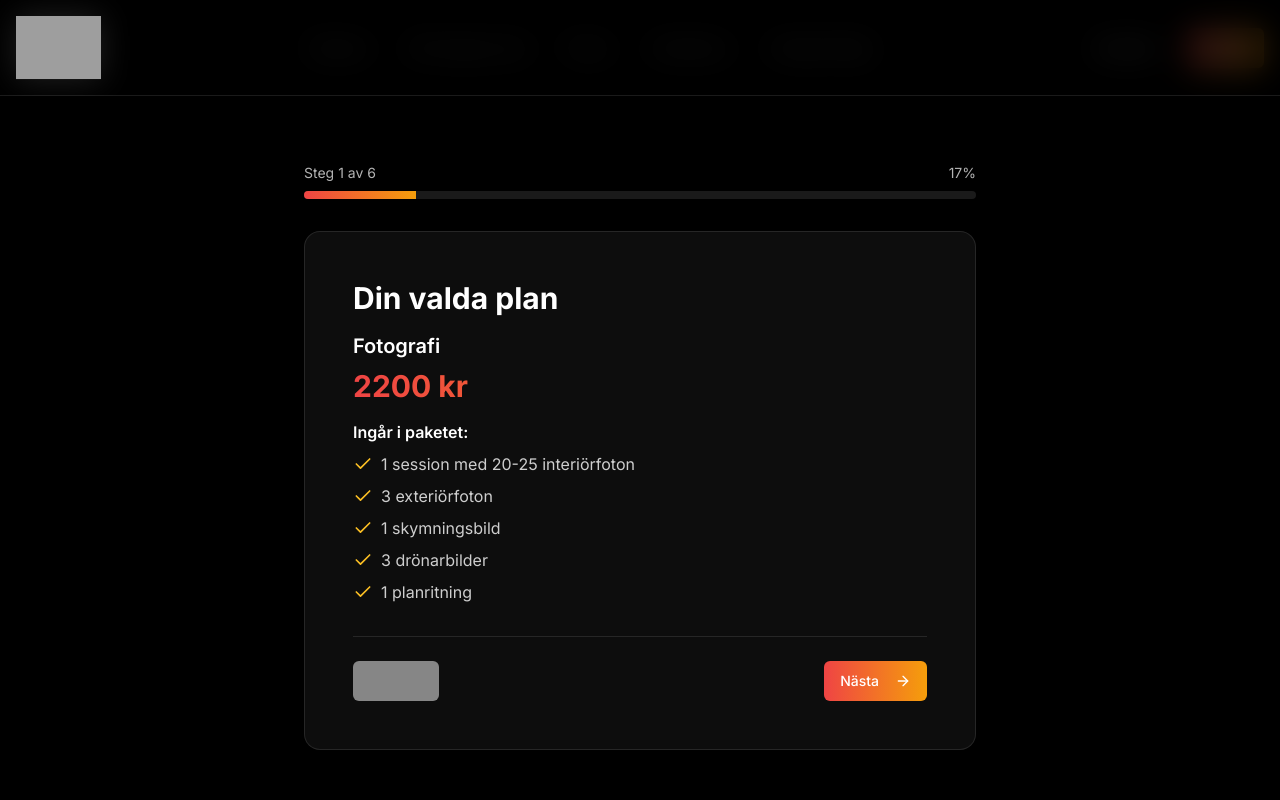
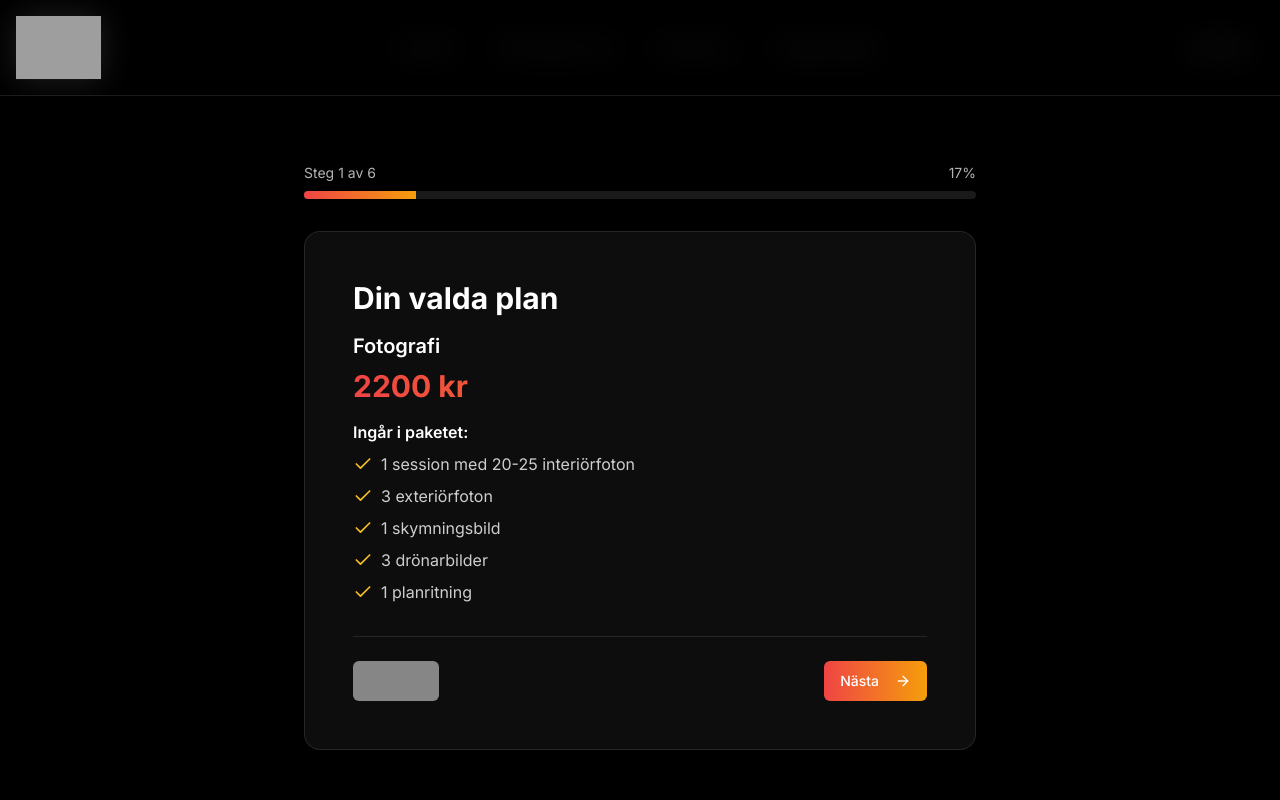
Before and after one commit to alinbarla/exposia, a Next.js app: page /contact in a window 1280 px wide. Shown: the top 800 px of the page. Built offline with nearby package versions, Linux system fonts and the light colour scheme; grey boxes are pictures that could not be loaded.

Commit message:
Remove Priser button from header navigation

```diff
--- a/components/header/DesktopNav.tsx
+++ b/components/header/DesktopNav.tsx
@@ -20,13 +20,6 @@ export default function DesktopNav() {
           className="text-white/80 hover:text-white transition-colors py-2 px-1 rounded-md focus:outline-none focus-visible:ring-2 focus-visible:ring-amber-500/70 text-sm lg:text-base"
         >
           Så fungerar det
-        </Link>
-
-        <Link
-          href="#pricing"
-          className="text-white/80 hover:text-white transition-colors py-2 px-1 rounded-md focus:outline-none focus-visible:ring-2 focus-visible:ring-amber-500/70 text-sm lg:text-base"
-        >
-          Priser
         </Link>
 
         <Link
@@ -53,13 +46,6 @@ export default function DesktopNav() {
             Kontakt
           </Button>
         </a>
-        <Link href="#pricing">
-          <Button
-            className="bg-gradient-to-r from-red-500 to-amber-500 hover:from-red-600 hover:to-amber-600 text-white border-0 shadow-lg shadow-amber-500/20 hover:shadow-amber-500/30 transition-shadow text-sm lg:text-base px-3 lg:px-4"
-          >
-            Priser
-          </Button>
-        </Link>
       </div>
     </>
   )
--- a/components/header/MobileNav.tsx
+++ b/components/header/MobileNav.tsx
@@ -29,10 +29,6 @@ export default function MobileNav({ isOpen }: MobileNavProps) {
           Så fungerar det
         </Link>
 
-        <Link href="#pricing" className="py-2 px-2 border-b border-white/10 hover:bg-white/5 rounded-md transition-colors active:bg-white/10">
-          Priser
-        </Link>
-
         <Link href="#testimonials" className="py-2 px-2 border-b border-white/10 hover:bg-white/5 rounded-md transition-colors active:bg-white/10">
           Omdömen
         </Link>
@@ -47,13 +43,6 @@ export default function MobileNav({ isOpen }: MobileNavProps) {
               Kontakt
             </Button>
           </a>
-          <Link href="#pricing">
-            <Button
-              className="bg-gradient-to-r from-red-500 to-amber-500 hover:from-red-600 hover:to-amber-600 text-white border-0 h-10 shadow-lg shadow-amber-500/20 active:opacity-90 w-full"
-            >
-              Priser
-            </Button>
-          </Link>
         </div>
       </div>
     </div>
```
